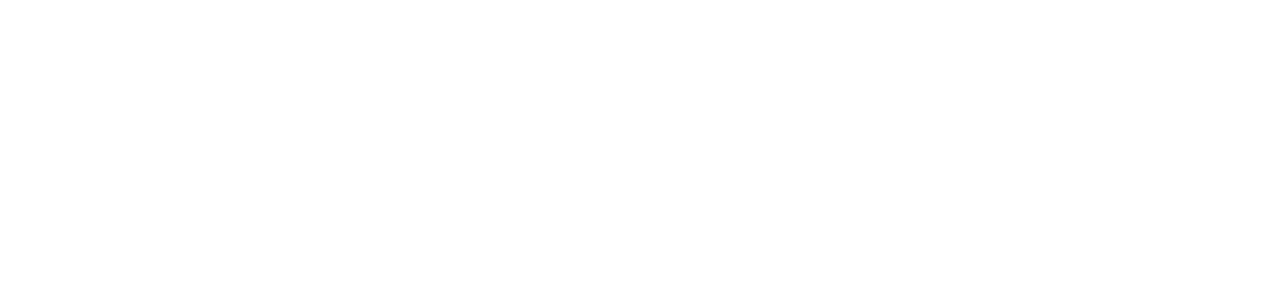
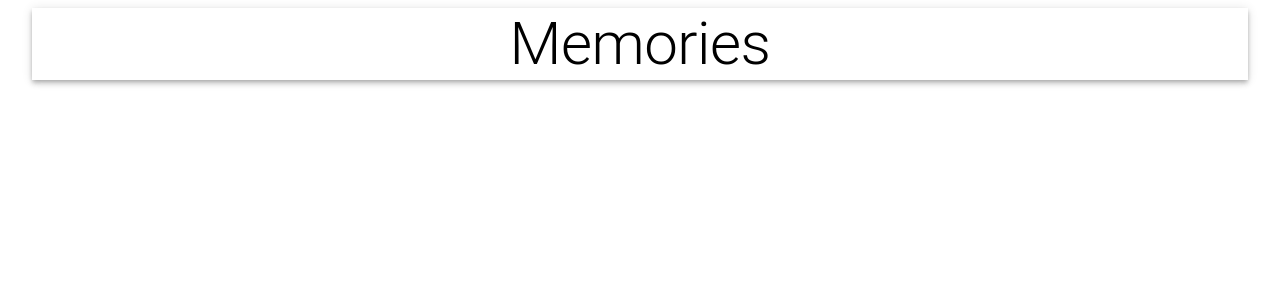
Before and after one commit to Decomplosed/memories-app, a React (Create React App) app in the folder client/: page / in a window 1280 px wide. Shown: the top 300 px of the page. Built offline with nearby package versions, Linux system fonts and the light colour scheme.

Commit message:
render Typography

```diff
--- a/client/src/App.js
+++ b/client/src/App.js
@@ -4,7 +4,11 @@ import { Container, AppBar, Typography, Grow, Grid } from '@material-ui/core';
 const App = () => {
   return (
     <Container maxwidth='lg'>
-      <AppBar position='static' color='inherit'></AppBar>
+      <AppBar position='static' color='inherit'>
+        <Typography variant='h2' align='center'>
+          Memories
+        </Typography>
+      </AppBar>
     </Container>
   );
 };
```
